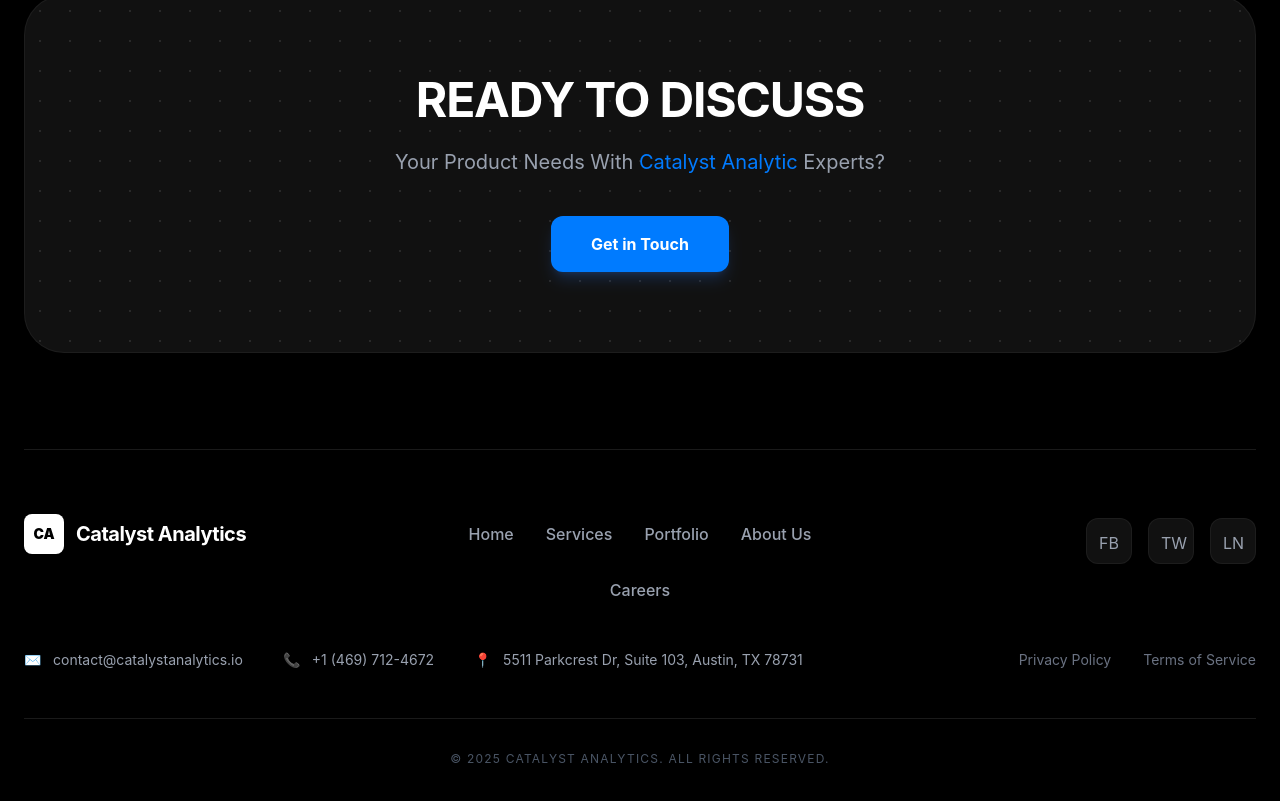
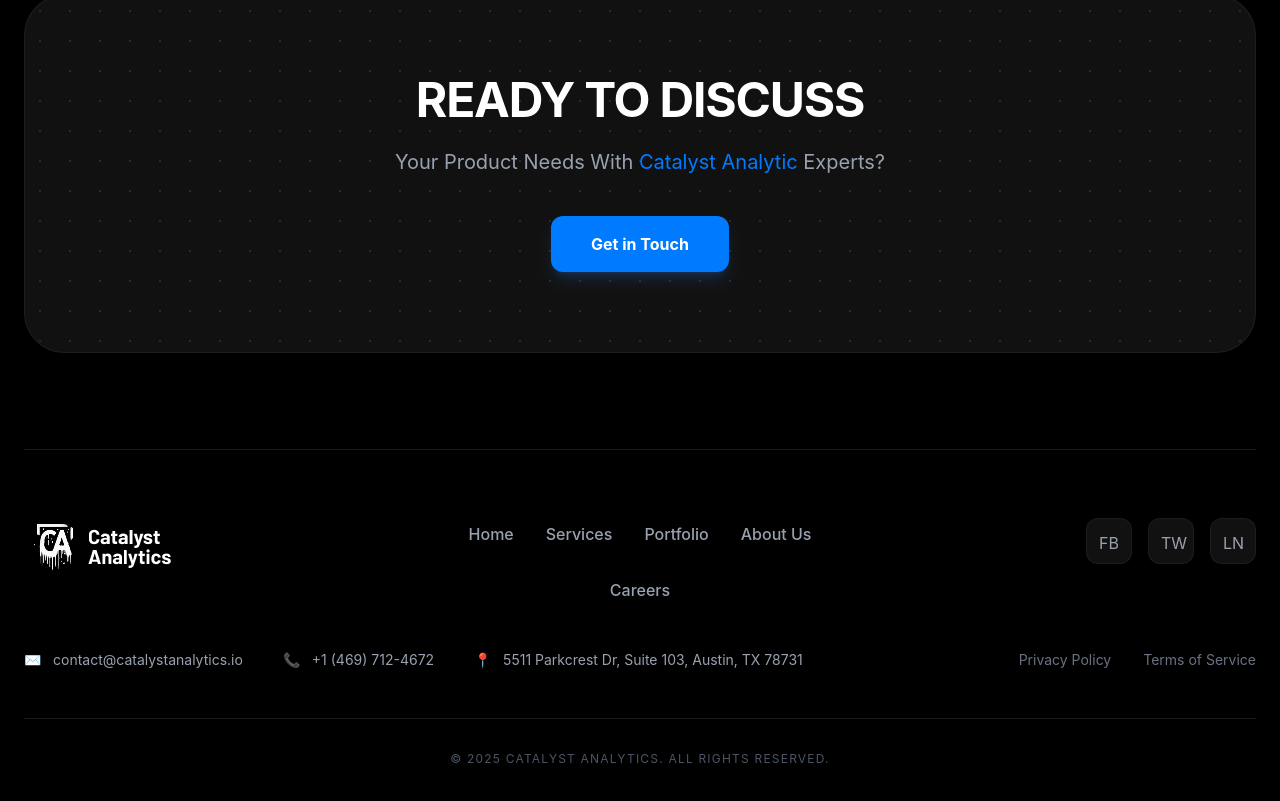
Before and after one commit to muhammadzoirov40-crypto/grup-6-git, a website: page src/munis.html in a window 1280 px wide. Shown: the part 2216-3017 px from the top of the page. Drawn offline with nearby package versions, Linux system fonts and the light colour scheme; files that its build step writes are made by us from their sources.

Commit message:
commit munis 5

```diff
--- a/src/munis.html
+++ b/src/munis.html
@@ -228,12 +228,7 @@
     </div>
 
     <div class="grid grid-cols-1 md:grid-cols-3 gap-12 items-start border-t border-white/10 pt-16 pb-12">
-      <div class="space-y-6">
-        <div class="flex items-center gap-3">
-          <div class="w-10 h-10 bg-white rounded-lg flex items-center justify-center font-black text-black text-sm">CA</div>
-          <span class="text-xl font-bold tracking-tight">Catalyst Analytics</span>
-        </div>
-      </div>
+      <img src="../image_munis/Logo (1).png" alt="">
 
       <nav class="flex flex-wrap justify-center gap-6 md:gap-8 text-gray-400 font-medium pt-2">
         <a href="#" class="hover:text-white transition">Home</a>
```
